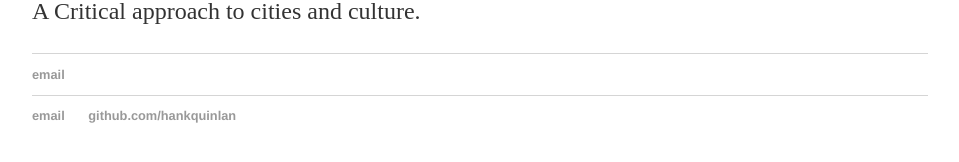
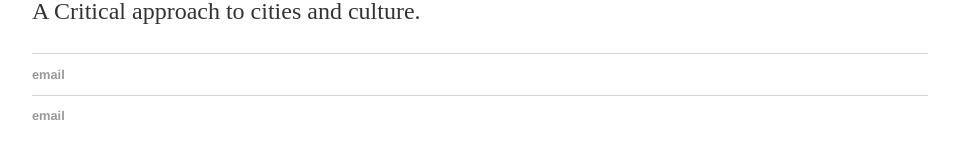
Before and after one commit to whycity/whycity.github.io, a Jekyll site: the page built from index.html, in a window 1280 px wide. Shown: the part 202-364 px from the top of the page, without its empty margins (160-1119 px from the left). Built offline with Jekyll 4.4.1, drawn with Linux system fonts in a browser that asks for light colours.

Commit message:
Update default.html

```diff
--- a/_layouts/default.html
+++ b/_layouts/default.html
@@ -21,9 +21,8 @@
 			</div><!-- /.container -->
 			<footer>
 	    		<ul>
-	        		<li><a href="mailto:hankquinlanhub@gmail.com">email</a></li>
-	        		<li><a href="https://github.com/hankquinlan">github.com/hankquinlan</a></li>
-				</ul>
+	        		<li><a href="mailto:whycity@tutanota.com">email</a></li>
+	        	</ul>
 			</footer>
 		</body>
 	</html>
```
